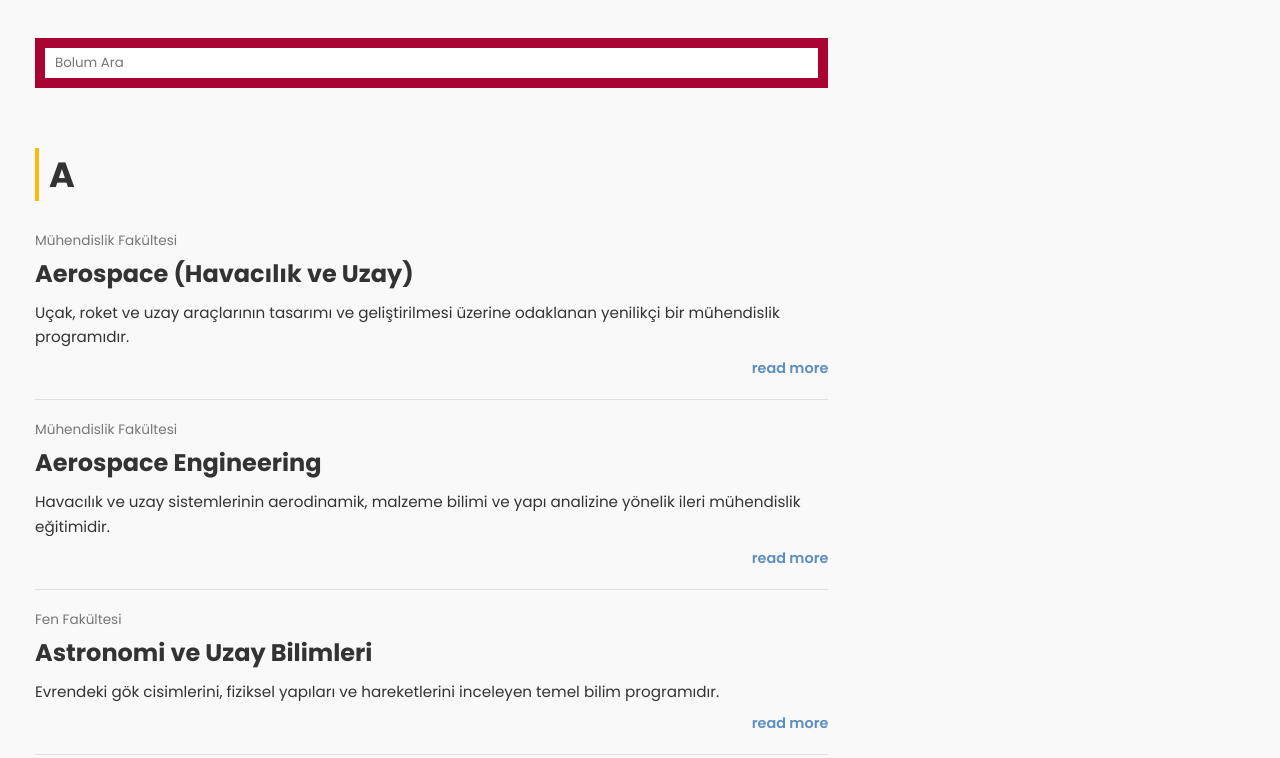
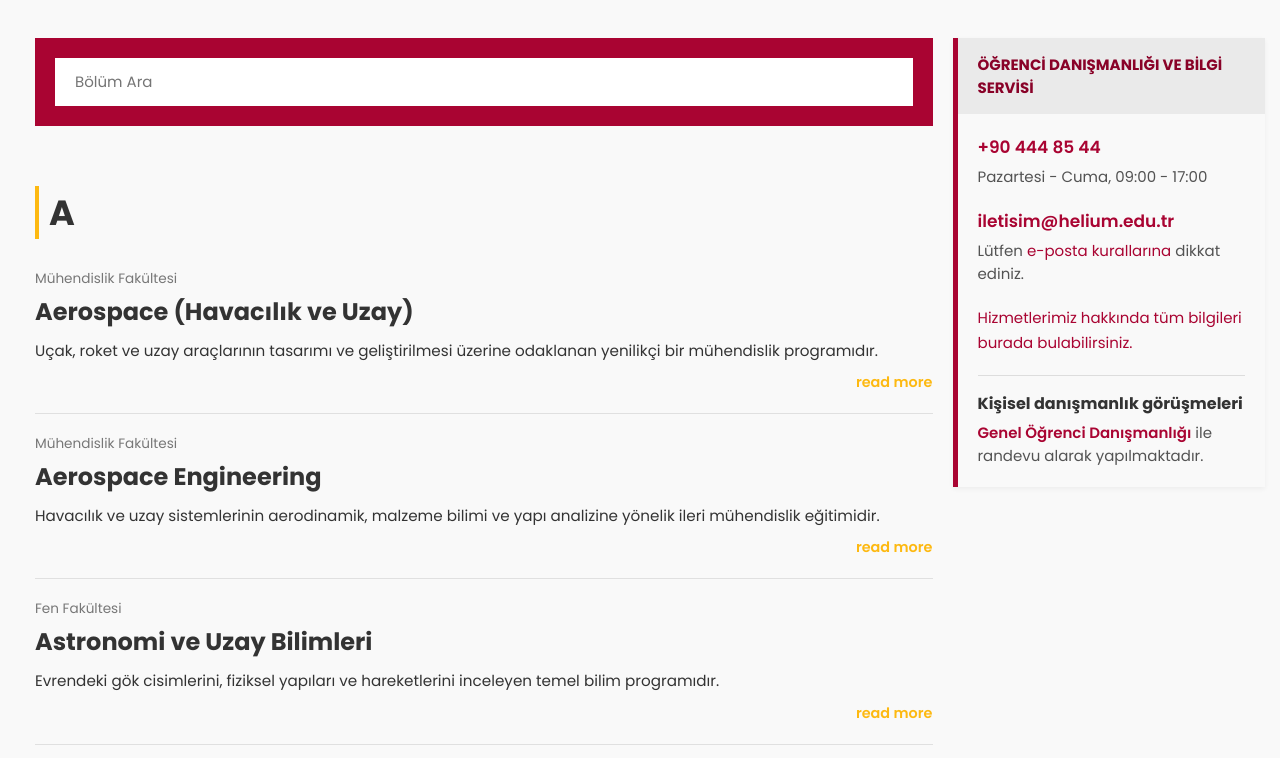
Before and after one commit to mecdevv/Universite-Tanitim-Sitesi-Final-Projesi-1.1, a plain HTML site: page bolumler.html in a window 1280 px wide. Shown: the part 638-1396 px from the top of the page. Drawn offline with Linux system fonts and the light colour scheme.

Commit message:
Bolumler sayfasinda iyilestirmeler yapildi ve 'info box' eklendi

```diff
--- a/bolumler.html
+++ b/bolumler.html
@@ -34,7 +34,7 @@
 
     <section class="bolumler-header">
         <div class="bolumler-header-text-left">
-            <h3>Helium Üniversitesinde Sunulan Bölümler</h3>
+            <h3>Üniversitemizde Sunulan Bölümler</h3>
             <p>Helium Üniversitesi'nde mühendislik, fen bilimleri, sağlık bilimleri, sosyal bilimler ve yönetim
                 alanlarında geniş bir program yelpazesi sunuyoruz. Geleceğe yön veren disiplinlerde lisans ve lisansüstü
                 programlarımızı keşfedin.</p>
@@ -47,11 +47,12 @@
 
     <section class="bolumler-section">
 
+
+
         <div class="bolumler-flex-left">
 
-            <input type="search" placeholder="Bolum Ara">
+            <input type="search" placeholder="Bölüm Ara">
 
-            <!-- A -->
             <div class="bolumler-alfabetik">
                 <h1>A</h1>
             </div>
@@ -88,7 +89,6 @@
             </div>
 
 
-            <!-- B -->
             <div class="bolumler-alfabetik">
                 <h1>B</h1>
             </div>
@@ -192,13 +192,58 @@
                 <a href="#" class="read-more-btn">read more</a>
             </div>
 
+            <div class="bolumler-sayfalar">
+                <a href="#" class="active">1</a>
+                <a href="#">2</a>
+                <a href="#">3</a>
+                <a href="#">4</a>
+                <a href="#">5</a>
+                <a href="#">6</a>
+                <a href="#">7</a>
+                <a href="#">8</a>
+                <a href="#">9</a>
+                <a href="#">10</a>
+                <a href="#">11</a>
+                <a href="#">12</a>
+                <a href="#" class="next">&#8658;</a>
+            </div>
+
+        </div>
+
+        <div class="bolumler-flex-right">
+
+            <div class="bolumler-infoBox">
+                <div class="infoBox-header">ÖĞRENCİ DANIŞMANLIĞI VE BİLGİ SERVİSİ</div>
+                <div class="infoBox-content">
+                    <div class="info-item">
+
+                        <div class="text">
+                            <a href="tel:+904448544">+90 444 85 44</a>
+                            <p>Pazartesi - Cuma, 09:00 - 17:00</p>
+                        </div>
+                    </div>
+
+                    <div class="info-item">
+                        <div class="text">
+                            <a href="mailto:iletisim@helium.edu.tr">iletisim@helium.edu.tr</a>
+                            <p>Lütfen <a href="#" class="link">e-posta kurallarına</a> dikkat ediniz.</p>
+                        </div>
+                    </div>
+
+                    <div class="info-link">
+                        <a href="#">Hizmetlerimiz hakkında tüm bilgileri burada bulabilirsiniz.</a>
+                    </div>
+
+                    <div class="info-note">
+                        <strong>Kişisel danışmanlık görüşmeleri</strong>
+                        <p><a href="#" class="link">Genel Öğrenci Danışmanlığı</a> ile randevu alarak yapılmaktadır.</p>
+                    </div>
+                </div>
+            </div>
         </div>
 
 
-        </div>
-        <div class="bolumler-flex-right">
-            <div class="bolumler-infoBox"></div>
-        </div>
+
     </section>
 </body>
 
@@ -207,7 +252,9 @@
         <div class="footer-main">
             <div class="footer-col footer-about">
                 <h3 class="footer-title">HELIUM Üniversitesi</h3>
-                    <p class="footer-description">Lorem ipsum dolor sit amet consectetur adipisicing elit. Deleniti fugiat minus accusamus consectetur ullam aperiam. Voluptatum voluptates nam accusamus reprehenderit repudiandae in aliquam autem, atque sed et quae ab tempore.</p>
+                <p class="footer-description">Lorem ipsum dolor sit amet consectetur adipisicing elit. Deleniti fugiat
+                    minus accusamus consectetur ullam aperiam. Voluptatum voluptates nam accusamus reprehenderit
+                    repudiandae in aliquam autem, atque sed et quae ab tempore.</p>
             </div>
 
             <div class="footer-column">
--- a/style.css
+++ b/style.css
@@ -9,6 +9,7 @@
     --text-dark: #535353;
     --text-light: #f4f4f4;
     --bg-light: #f9f9f9;
+    --bg-dlight: #eaeaea;
 }
 
 * {
@@ -718,7 +719,7 @@ header.nav-open .nav-toggle span:nth-child(3) {
 
 .bolumler-section {
     display: grid;
-    grid-template-columns: 2fr 1fr;
+    grid-template-columns: 3fr 1fr;
     justify-content: space-between;
     padding: 10px 15px 10px 15px;
 
@@ -729,10 +730,11 @@ header.nav-open .nav-toggle span:nth-child(3) {
 }
 
 .bolumler-flex-left input {
-    padding: 5px 10px 5px 10px;
+    padding: 12.5px 0px 12.5px 20px;
     border-style: solid;
     border-color: #A90432;
-    border-width: 10px;
+    border-width: 20px;
+    font-size: 15px;
     width: 100%;
     margin: 15px 0 30px 0;
     box-sizing: border-box;
@@ -788,8 +790,7 @@ header.nav-open .nav-toggle span:nth-child(3) {
     position: absolute;
     bottom: 20px;
     right: 0;
-    color: #5c8fbf;
-    /* Light blue from image */
+    color: var(--secondary-color);
     font-weight: 600;
     font-size: 0.9rem;
     text-decoration: none;
@@ -801,5 +802,141 @@ header.nav-open .nav-toggle span:nth-child(3) {
 }
 
 
+.bolumler-infoBox {
+    background-color: var(--bg-light);
+    border-left: 5px solid var(--primary-color);
+    margin-top: 30px;
+    box-shadow: 0 2px 5px rgba(0, 0, 0, 0.05);
+}
+
+.infoBox-header {
+    background-color: var(--bg-dlight);
+    color: var(--primary-color-darker);
+    font-weight: 700;
+    padding: 15px 20px;
+    font-size: 15px;
+}
+
+.infoBox-content {
+    padding: 20px;
+}
+
+.info-item {
+    display: flex;
+    align-items: flex-start;
+    margin-bottom: 20px;
+}
+
+
+
+.info-item .text a {
+    color: var(--primary-color);
+    font-weight: 600;
+    font-size: 17px;
+    text-decoration: none;
+    display: block;
+    margin-bottom: 5px;
+}
+
+.info-item .text a:hover {
+    text-decoration: underline;
+}
+
+.info-item .text p {
+    color: var(--text-dark);
+    font-size: 15px;
+    margin: 0;
+}
+
+.info-item .text .link {
+    color: var(--primary-color);
+    font-weight: 500;
+    display: inline;
+    font-size: inherit;
+}
+
+.info-item .text .link:hover {
+    text-decoration: underline;
+}
+
+.info-link {
+    margin-bottom: 20px;
+}
+
+.info-link a {
+    color: var(--primary-color);
+    font-weight: 500;
+    font-size: 15px;
+    text-decoration: none;
+}
+
+.info-link a:hover {
+    text-decoration: underline;
+}
+
+.info-note {
+    border-top: 1px solid #ddd;
+    padding-top: 15px;
+}
+
+.info-note strong {
+    display: block;
+    color: var(--text-darker);
+    margin-bottom: 5px;
+}
+
+.info-note p {
+    color: var(--text-dark);
+    font-size: 15px;
+}
+
+.info-note .link {
+    color: var(--primary-color);
+    font-weight: 600;
+    text-decoration: none;
+}
+
+.info-note .link:hover {
+    text-decoration: underline;
+}
+
 
 .bolumler-flex-right {}
+
+.bolumler-sayfalar {
+    display: flex;
+    justify-content: center;
+    align-items: center;
+    margin-top: 40px;
+    margin-bottom: 20px;
+    gap: 5px;
+
+}
+
+
+.bolumler-sayfalar a {
+    color: var(--secondary-color);
+
+    padding: 8px 12px;
+    text-decoration: none;
+    font-size: 20px;
+    font-weight: 400;
+    transition: background-color 0.3s, color 0.3s;
+
+}
+
+.bolumler-sayfalar a.active {
+    background-color: #e0e0e0;
+    color: var(--primary-color);
+    font-weight: bolder;
+}
+
+.bolumler-sayfalar a:hover:not(.active) {
+    background-color: #f0f0f0;
+    color: var(--primary-color);
+}
+
+.bolumler-sayfalar .next {
+    font-weight: bold;
+    font-size: 20px;
+}
```
Lines whose indentation alone changed are shown as unchanged.
